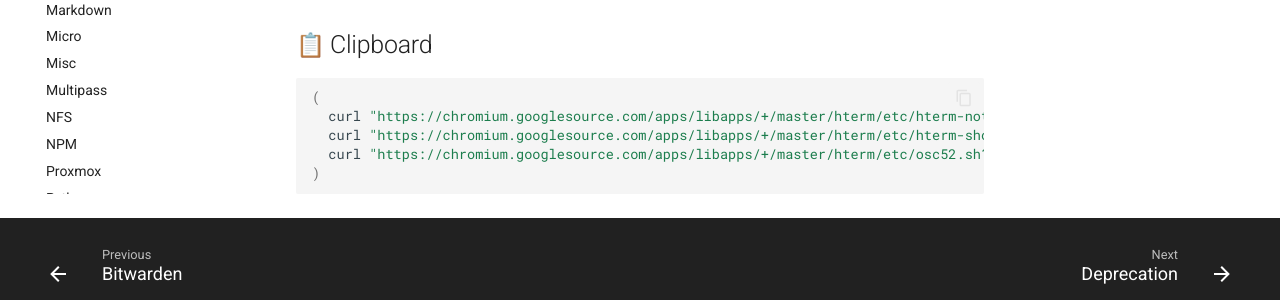
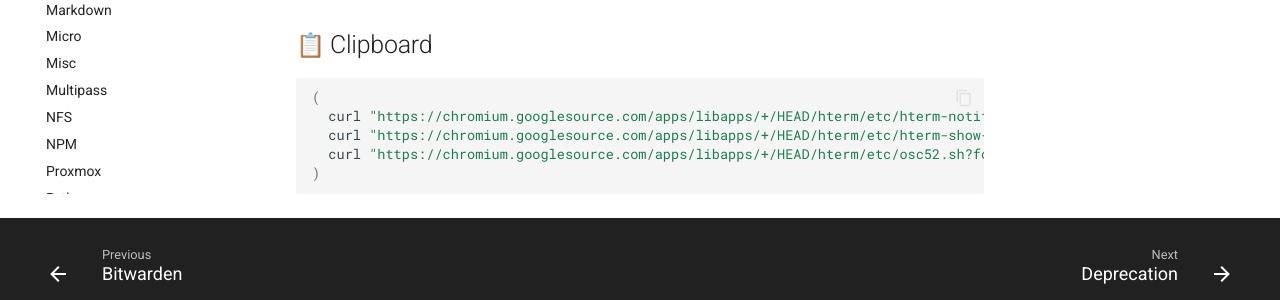
Before and after one commit to nicholaswilde/notes, an MkDocs documentation site: the page built from docs/chromeos.md, in a window 1280 px wide and 1123 px high. Shown: the part 748-1048 px from the top of the window. Built offline with MkDocs 1.6.1 and Material for MkDocs 9.7.7, drawn with Linux system fonts in a browser that asks for light colours; emoji names are drawn with the system emoji font; comment, search, counter and statistics services are not loaded; some of the changed lines change nothing that is shown.

Commit message:
Update chromeos.md

````diff
--- a/docs/chromeos.md
+++ b/docs/chromeos.md
@@ -28,9 +28,9 @@ Queue: ipp/print
 
 ```shell
 (
-  curl "https://chromium.googlesource.com/apps/libapps/+/master/hterm/etc/hterm-notify.sh?format=TEXT"| base64 --decode | sudo tee /usr/bin/notify && sudo chmod +x /usr/bin/notify
-  curl "https://chromium.googlesource.com/apps/libapps/+/master/hterm/etc/hterm-show-file.sh?format=TEXT"| base64 --decode | sudo tee /usr/bin/show-file && sudo chmod +x /usr/bin/show-file
-  curl "https://chromium.googlesource.com/apps/libapps/+/master/hterm/etc/osc52.sh?format=TEXT"| base64 --decode | sudo tee /usr/bin/copy && sudo chmod +x /usr/bin/copy
+  curl "https://chromium.googlesource.com/apps/libapps/+/HEAD/hterm/etc/hterm-notify.sh?format=TEXT"| base64 --decode | sudo tee /usr/bin/notify && sudo chmod +x /usr/bin/notify
+  curl "https://chromium.googlesource.com/apps/libapps/+/HEAD/hterm/etc/hterm-show-file.sh?format=TEXT"| base64 --decode | sudo tee /usr/bin/show-file && sudo chmod +x /usr/bin/show-file
+  curl "https://chromium.googlesource.com/apps/libapps/+/HEAD/hterm/etc/osc52.sh?format=TEXT"| base64 --decode | sudo tee /usr/bin/copy && sudo chmod +x /usr/bin/copy
 )
 ```
 
````
